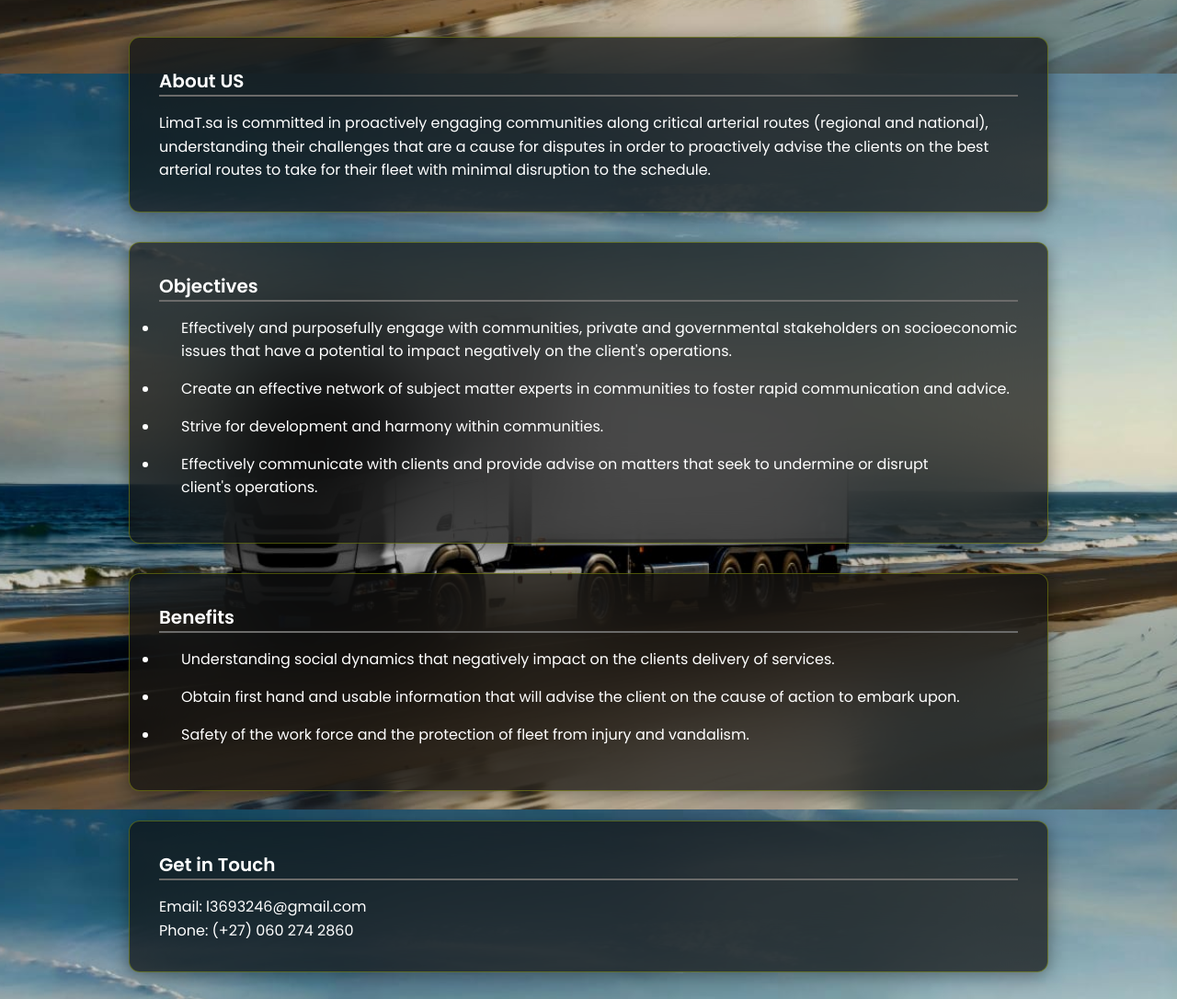
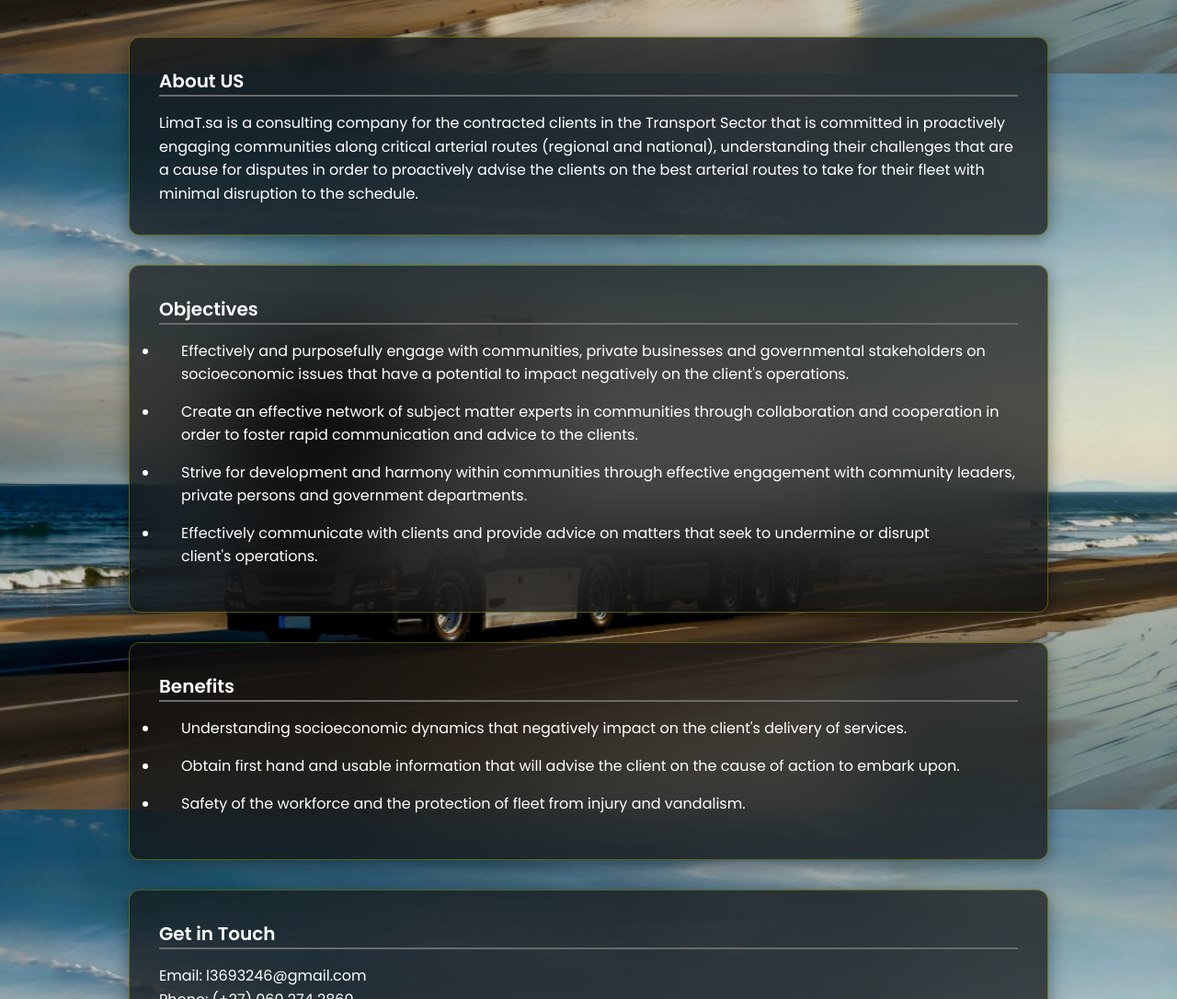
Before and after one commit to SolutionsPM/LimatSA, a plain HTML site: page index.html in a window 1280 px wide. Shown: the part 720-1806 px from the top of the page at 92% size. Drawn offline with nearby package versions, Linux system fonts and the light colour scheme.

Commit message:
Client changes

```diff
--- a/index.html
+++ b/index.html
@@ -49,11 +49,12 @@
         <div class="glass" data-aos="fade-right">
           <h3>About US</h3>
           <p>
-            LimaT.sa is committed in proactively engaging communities along
-            critical arterial routes (regional and national), understanding
-            their challenges that are a cause for disputes in order to
-            proactively advise the clients on the best arterial routes to take
-            for their fleet with minimal disruption to the schedule.
+            LimaT.sa is a consulting company for the contracted clients in the
+            Transport Sector that is committed in proactively engaging
+            communities along critical arterial routes (regional and national),
+            understanding their challenges that are a cause for disputes in
+            order to proactively advise the clients on the best arterial routes
+            to take for their fleet with minimal disruption to the schedule.
           </p>
         </div>
       </section>
@@ -64,17 +65,23 @@
           <h3>Objectives</h3>
           <ul>
             <li>
-              Effectively and purposefully engage with communities, private and
-              governmental stakeholders on socioeconomic issues that have a
-              potential to impact negatively on the client's operations.
+              Effectively and purposefully engage with communities, private
+              businesses and governmental stakeholders on socioeconomic issues
+              that have a potential to impact negatively on the client's
+              operations.
             </li>
             <li>
               Create an effective network of subject matter experts in
-              communities to foster rapid communication and advice.
+              communities through collaboration and cooperation in order to
+              foster rapid communication and advice to the clients.
             </li>
-            <li>Strive for development and harmony within communities.</li>
             <li>
-              Effectively communicate with clients and provide advise on matters
+              Strive for development and harmony within communities through
+              effective engagement with community leaders, private persons and
+              government departments.
+            </li>
+            <li>
+              Effectively communicate with clients and provide advice on matters
               that seek to undermine or disrupt client's operations.
             </li>
           </ul>
@@ -87,15 +94,15 @@
           <h3>Benefits</h3>
           <ul>
             <li>
-              Understanding social dynamics that negatively impact on the
-              clients delivery of services.
+              Understanding socioeconomic dynamics that negatively impact on the
+              client's delivery of services.
             </li>
             <li>
               Obtain first hand and usable information that will advise the
               client on the cause of action to embark upon.
             </li>
             <li>
-              Safety of the work force and the protection of fleet from
+              Safety of the workforce and the protection of fleet from
               injury and vandalism.
             </li>
           </ul>
```
